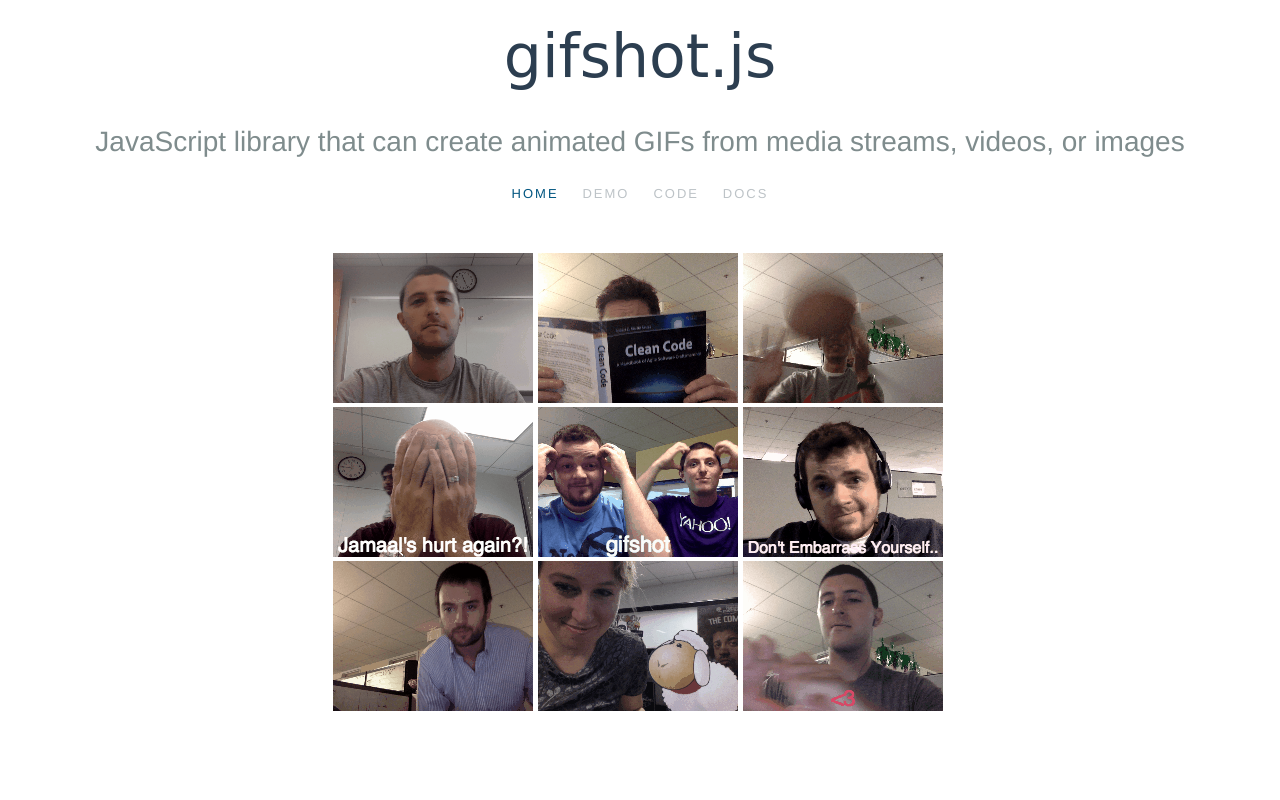
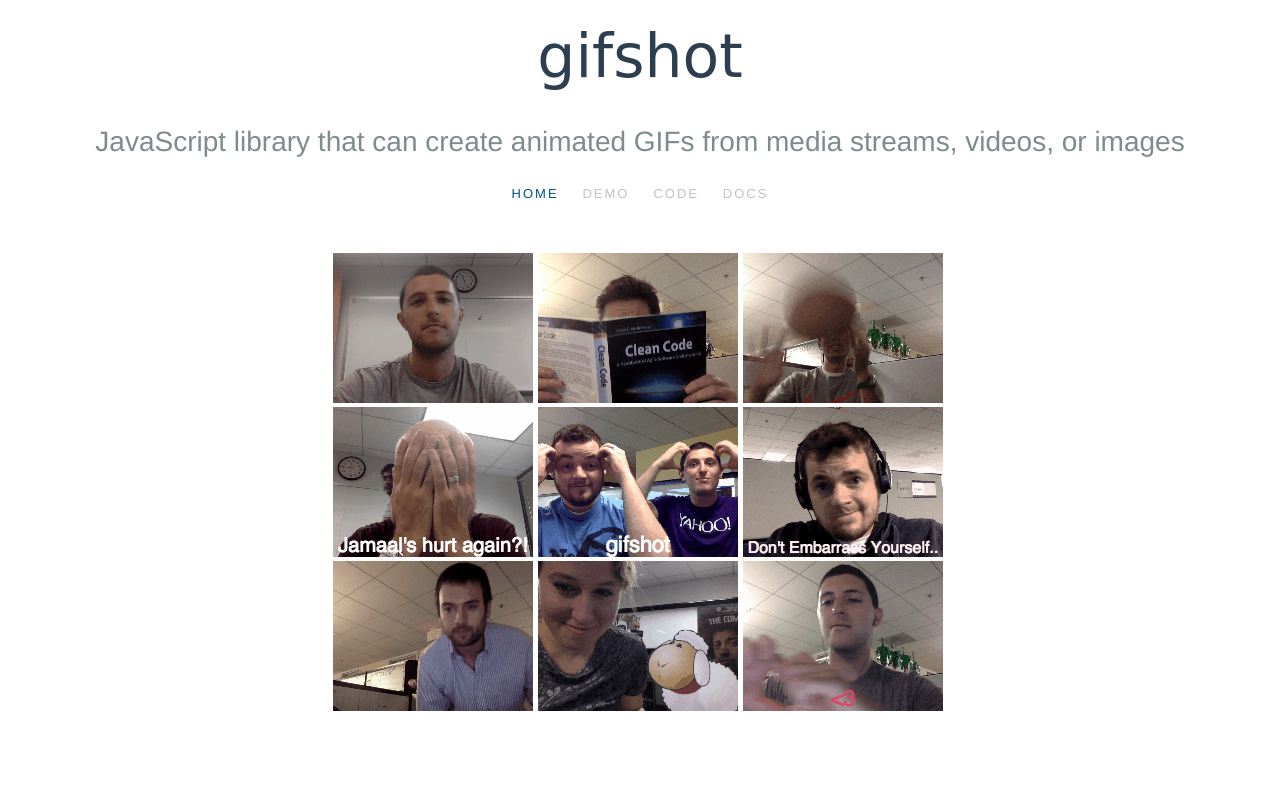
Before and after one commit to michael-benin-CN/gifshot, a plain HTML site: page index.html in a window 1280 px wide. Shown: the top 800 px of the page. Drawn offline with Linux system fonts and the light colour scheme.

Commit message:
Change gifshot.js text to gifshot

```diff
--- a/index.html
+++ b/index.html
@@ -2,7 +2,7 @@
 <html lang="en">
     <head>
         <meta charset="utf-8">
-        <title>gifshot.js - JavaScript library that can create animated GIFs from media streams, videos, or images</title>
+        <title>gifshot - JavaScript library that can create animated GIFs from media streams, videos, or images</title>
         <meta name="viewport" content="width=device-width, initial-scale=1.0">
 
         <link rel="shortcut icon" href="/favicon.ico" type="image/x-icon">
@@ -19,7 +19,7 @@
       <section class="main-header">
         <h3>
           <span class="gifshot-brand">
-              gifshot.js
+              gifshot
           </span>
         </h3>
         <p class="lead">
```
Also changed, not shown: demo.html (+1 -1 lines), README.md.
